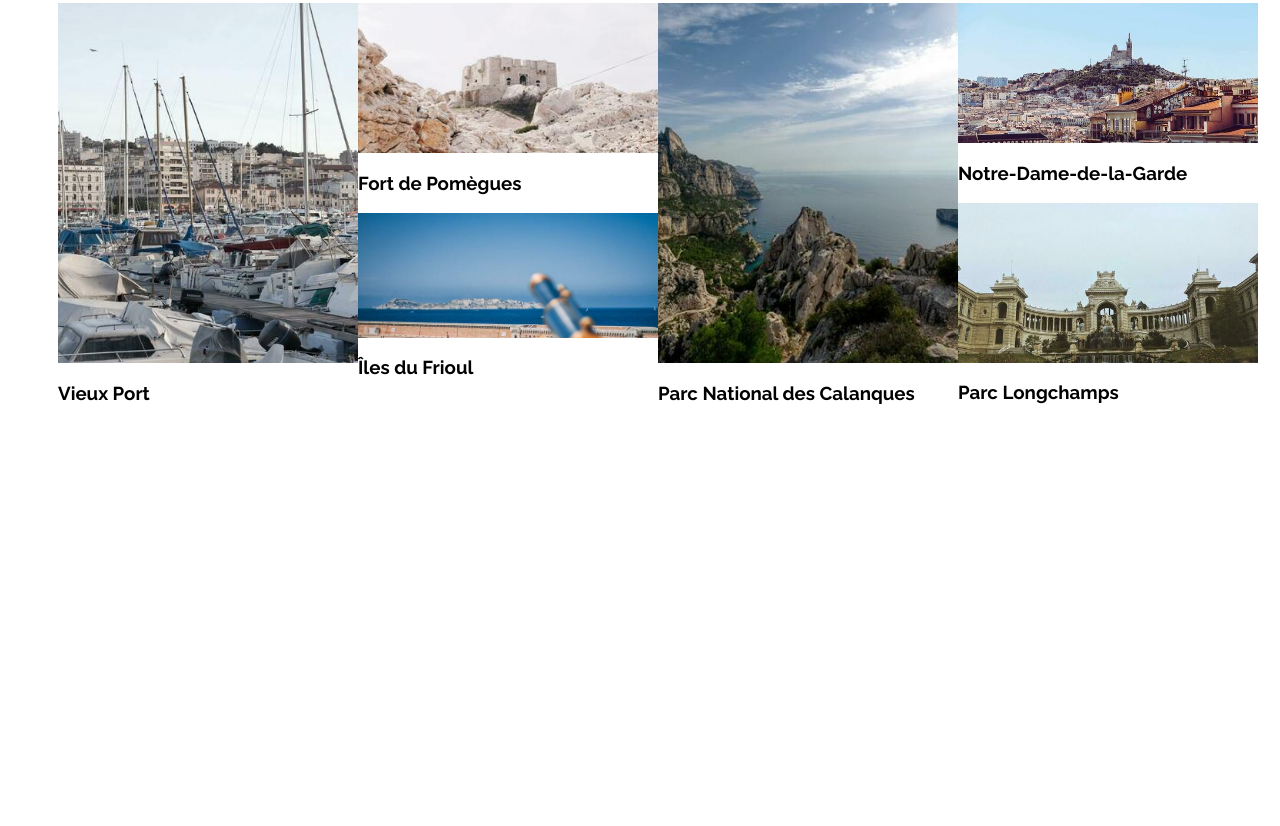
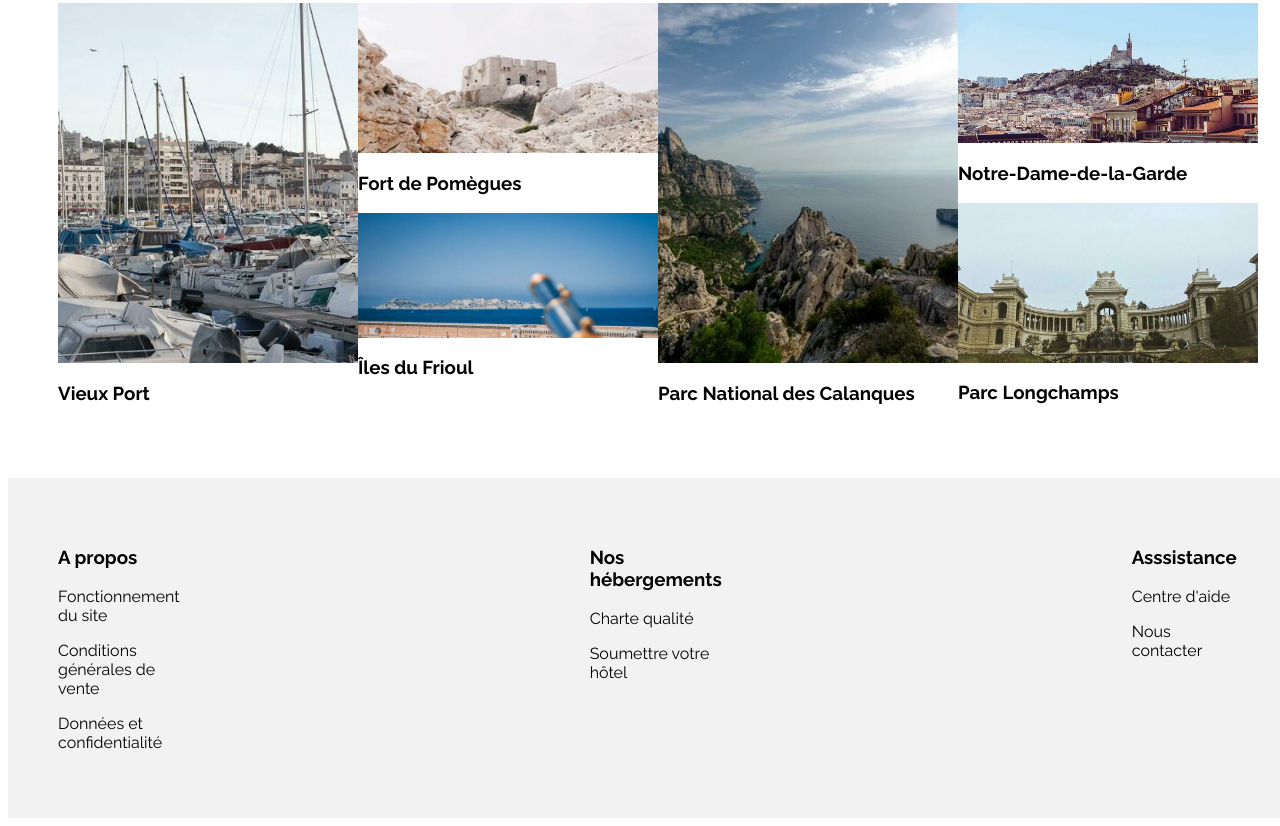
Before and after one commit to Abdoulaye1990/Projet-2, a plain HTML site: page index.html in a window 1280 px wide. Shown: the part 1321-2147 px from the top of the page. Before the commit the page ends 1807 px from the top, so only its background shows below. Drawn offline with Linux system fonts and the light colour scheme.

Commit message:
Projet Reservia
2nde mise à jour de Reservia

```diff
--- a/index.html
+++ b/index.html
@@ -187,4 +187,25 @@
       </div>
     </section>
   </div>
+
+  <footer>
+    <div>
+      <h3>A propos</h3>
+      <p>Fonctionnement du site</p>
+      <p>Conditions générales de vente</p>
+      <p>Données et confidentialité</p>
+    </div>
+
+    <div>
+      <h3>Nos hébergements</h3>
+      <p>Charte qualité</p>
+      <p>Soumettre votre hôtel</p>
+    </div>
+
+    <div>
+      <h3>Asssistance</h3>
+      <p>Centre d'aide</p>
+      <p>Nous contacter</p>
+    </div>
+  </footer>
 </body>
--- a/reservia.css
+++ b/reservia.css
@@ -1,6 +1,11 @@
  body
 {
     font-family: 'Raleway', sans-serif;
+    padding:
+}
+
+#bloc_page
+{
     padding: 50px;
 }
 
@@ -467,3 +472,16 @@ aside p
 }
 
 /* footer */
+footer
+{
+    display: flex;
+    justify-content: flex-start;
+    background-color: #F2F2F2;
+    width: 100%;
+    padding: 50px;
+}
+
+footer div
+{
+    margin-right: 410px;
+}
```
